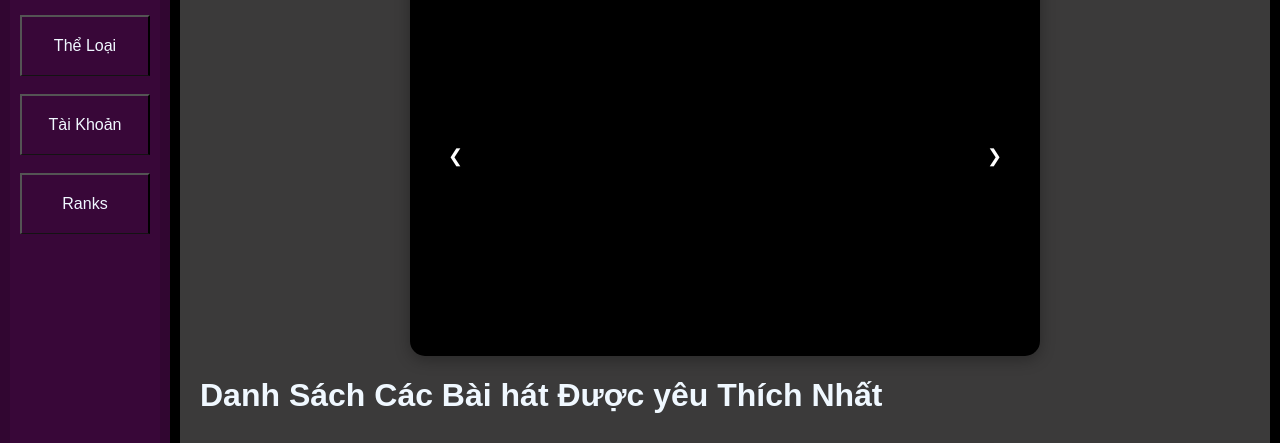
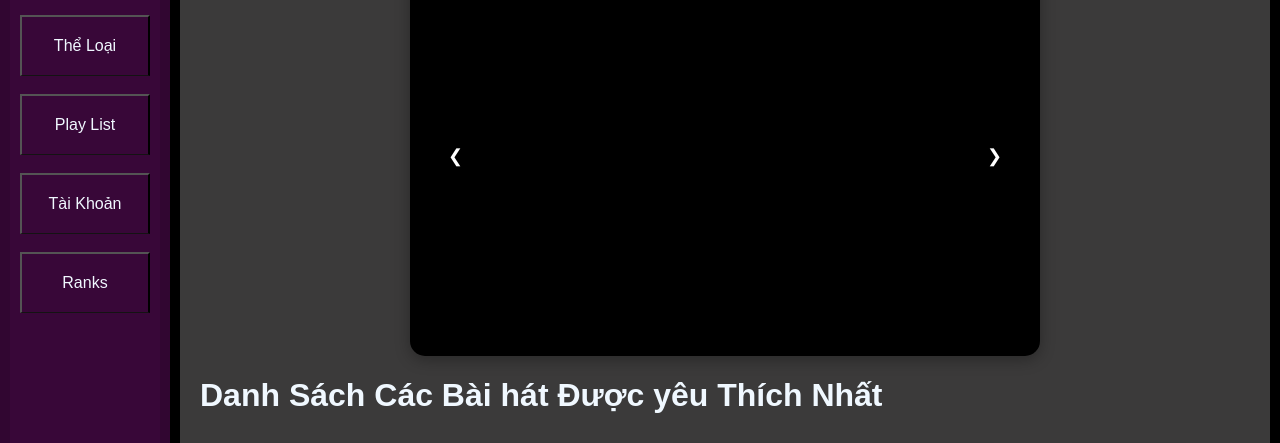
Before and after one commit to Yuuma143/web2, a plain HTML site: page index.html in a window 1280 px wide. Shown: the part 104-547 px from the top of the page. Drawn offline with Linux system fonts and the light colour scheme; a script that the page names is missing.

Commit message:
Update index.html

```diff
--- a/index.html
+++ b/index.html
@@ -223,6 +223,8 @@
         <br>
         <button><a href="PlayList.html">Thể Loại</a></button>
         <br>
+        <button><a href="yeuThich.html"> Play List</a></button>
+        <br>
         <Button><a href="http://127.0.0.1:5500/DangNhap.html">Tài Khoản</a></Button>
         <br>
         <button><a href="bxh.html">Ranks</a></button>
```
